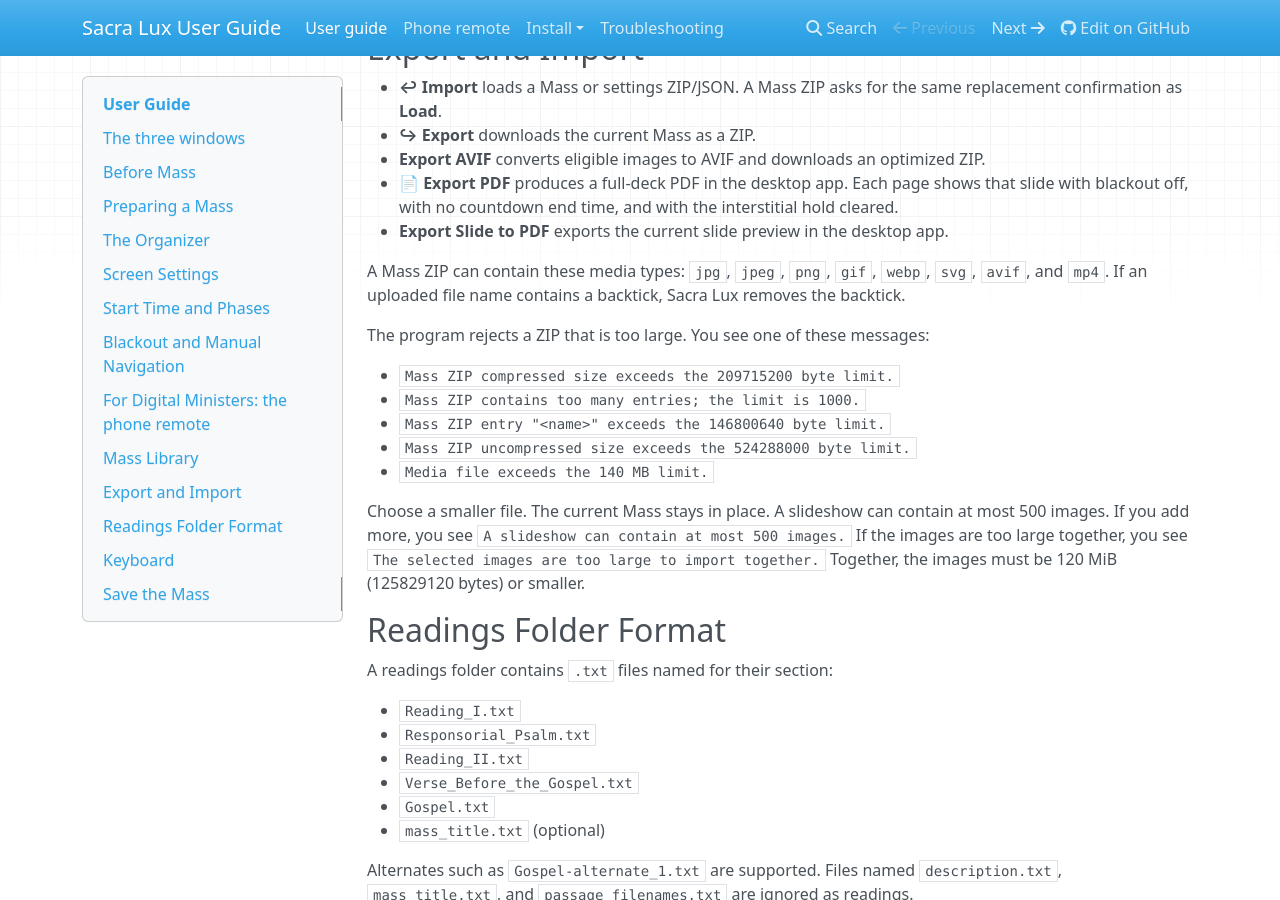
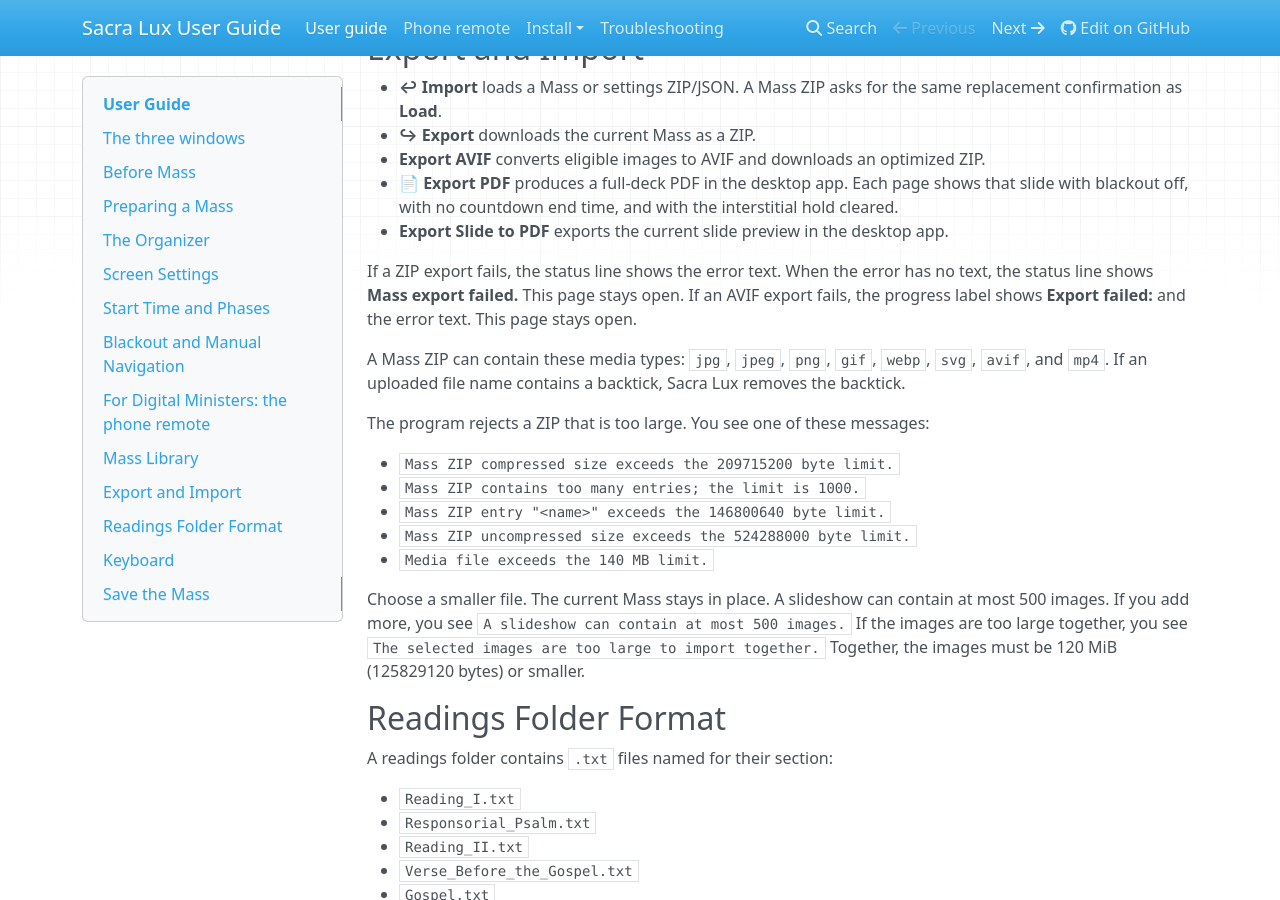
Before and after one commit to Saint-Therese-Of-Lisieux-Parish/sacra_lux, an MkDocs documentation site: the page built from docs/user-guide.md, in a window 1280 px wide and 900 px high, scrolled down 5189 px. Built offline with MkDocs 1.6.1, drawn with Linux system fonts in a browser that asks for light colours; nearby versions of some CDN libraries.

Commit message:
docs(user-guide): keep the page open when export fails
A failed ZIP or AVIF export leaves the operator page open and shows an error. The guide did not say that.

The guide now quotes the failure text and says the page stays open.

Persona: Digital Minister

Files:
- modified: docs/user-guide.md

Verified against: sacra-lux/public/app.html (downloadExport, resetAvifExport)

Refs #692

```diff
--- a/docs/user-guide.md
+++ b/docs/user-guide.md
@@ -239,6 +239,12 @@
 - **📄 Export PDF** produces a full-deck PDF in the desktop app. Each page shows that slide with blackout off, with no countdown end time, and with the interstitial hold cleared.
 - **Export Slide to PDF** exports the current slide preview in the desktop app.
 
+If a ZIP export fails, the status line shows the error text.
+When the error has no text, the status line shows **Mass export failed.**
+This page stays open.
+If an AVIF export fails, the progress label shows **Export failed:** and the error text.
+This page stays open.
+
 A Mass ZIP can contain these media types: `jpg`, `jpeg`, `png`, `gif`, `webp`, `svg`, `avif`, and `mp4`.
 If an uploaded file name contains a backtick, Sacra Lux removes the backtick.
 
```
